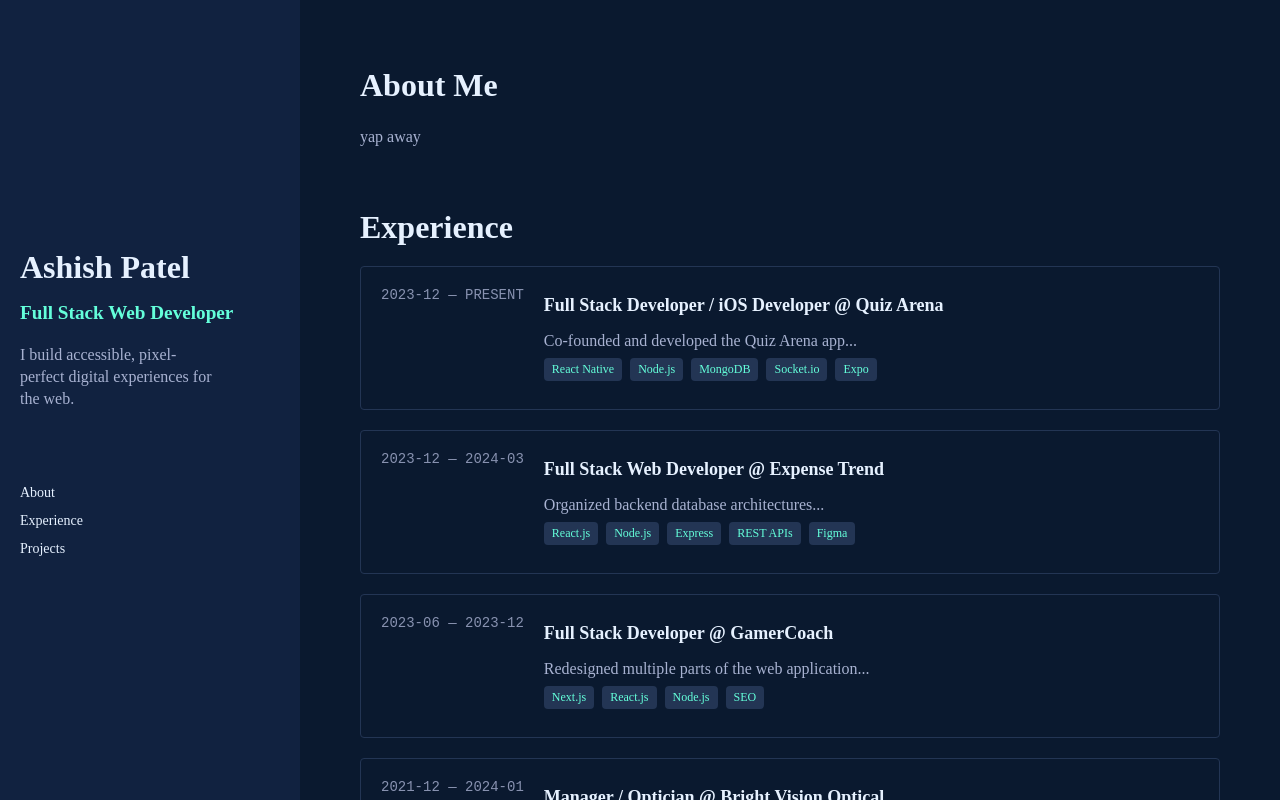
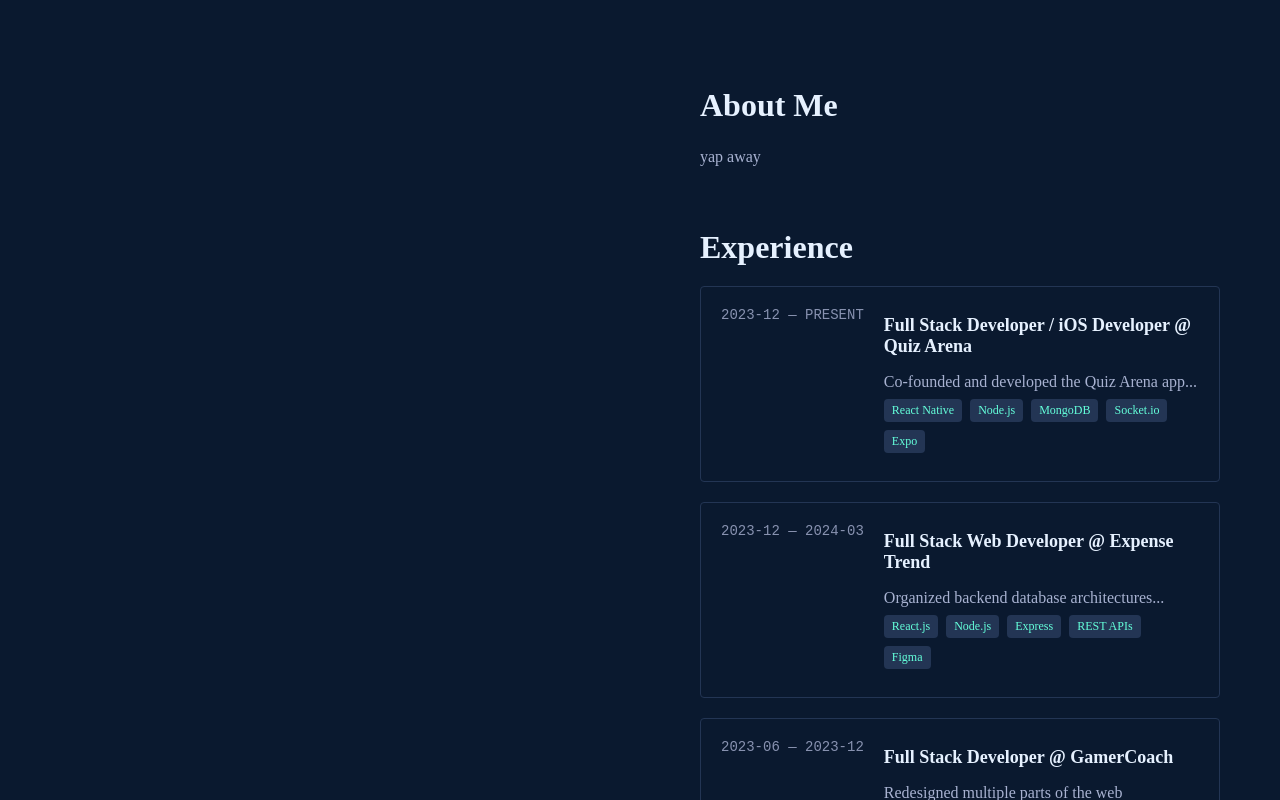
Before and after one commit to apatel924/ashish-portfolio, a React (Create React App) app: page / in a window 1280 px wide. Shown: the top 800 px of the page. Built offline with nearby package versions, Linux system fonts and the light colour scheme.

Commit message:
Updated App.js with new functionality and bug fixes

```diff
--- a/src/App.js
+++ b/src/App.js
@@ -1,53 +1,46 @@
+// src/App.js
 import React from "react";
 import LeftSidebar from "./components/LeftSidebar";
 import AboutSection from "./components/AboutSection";
 import Experience from "./components/Experience";
 import Projects from "./components/Projects";
-import Footer from "./components/Footer";
 
 function App() {
   const containerStyle = {
     display: "flex",
+    width: "100%",
     minHeight: "100vh",
     backgroundColor: "#0a192f",
     color: "#e6f1ff",
+    margin: 0,
+    padding: 0,
+    boxSizing: "border-box",
   };
 
-  // Left (sticky) column
-  const sidebarStyle = {
-    width: "300px",
-    position: "sticky",
-    top: 0,
-    alignSelf: "flex-start",
-    height: "100vh",
-    backgroundColor: "#112240",
+  // Left side: 50% width
+  const leftStyle = {
+    width: "50%",
   };
 
-  // Right (main) column
-  const mainStyle = {
-    flex: 1,
-    padding: "40px 60px",
-    // If you want the entire browser to scroll, omit overflow here
-    // overflow: 'auto',
+  // Right side: 50% width
+  const rightStyle = {
+    width: "50%",
+    padding: "60px",
+    boxSizing: "border-box",
   };
 
   return (
     <div style={containerStyle}>
-      <div style={sidebarStyle}>
+      {/* Left half */}
+      <div style={leftStyle}>
         <LeftSidebar />
       </div>
 
-      <div style={mainStyle}>
-        <section id="about">
-          <AboutSection />
-        </section>
-        <section id="experience">
-          <Experience />
-        </section>
-        <section id="projects">
-          <Projects />
-        </section>
-        <Footer />
+      {/* Right half */}
+      <div style={rightStyle}>
+        <AboutSection />
+        <Experience />
+        <Projects />
       </div>
     </div>
   );
```
